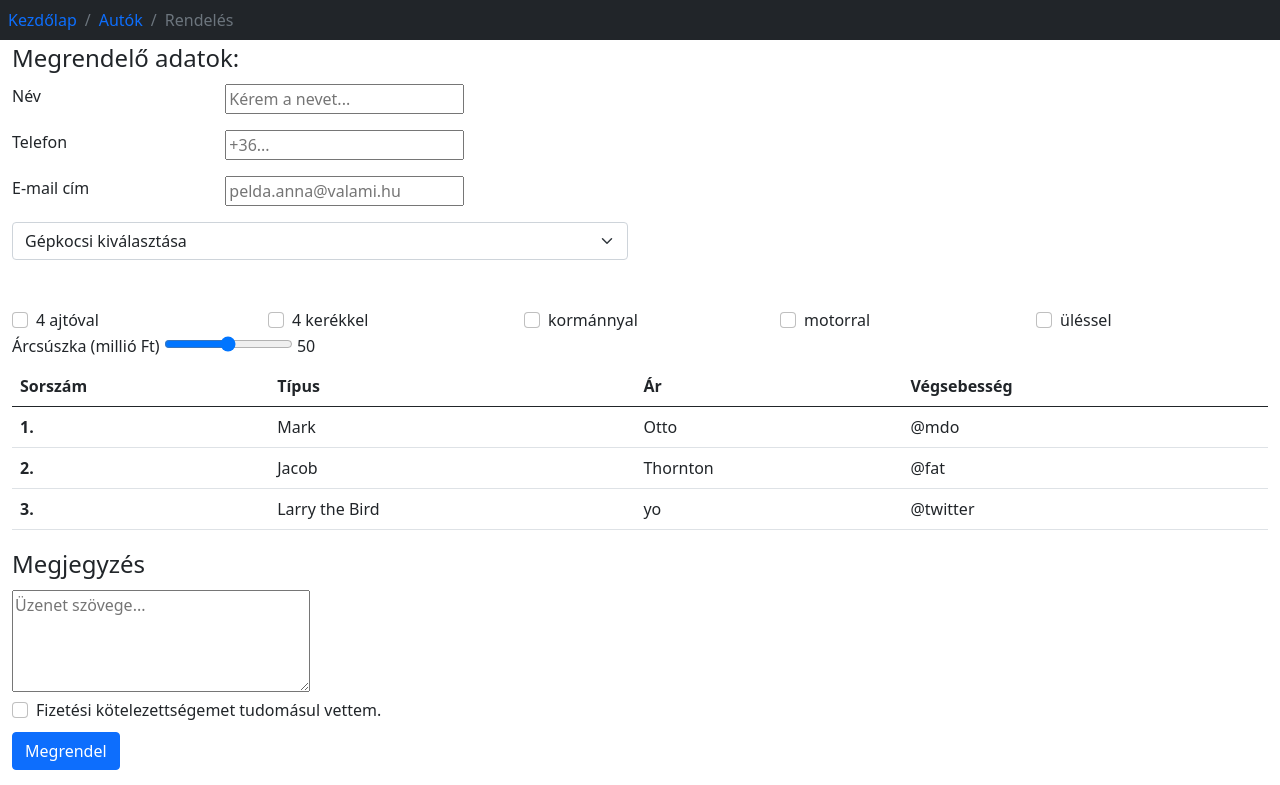
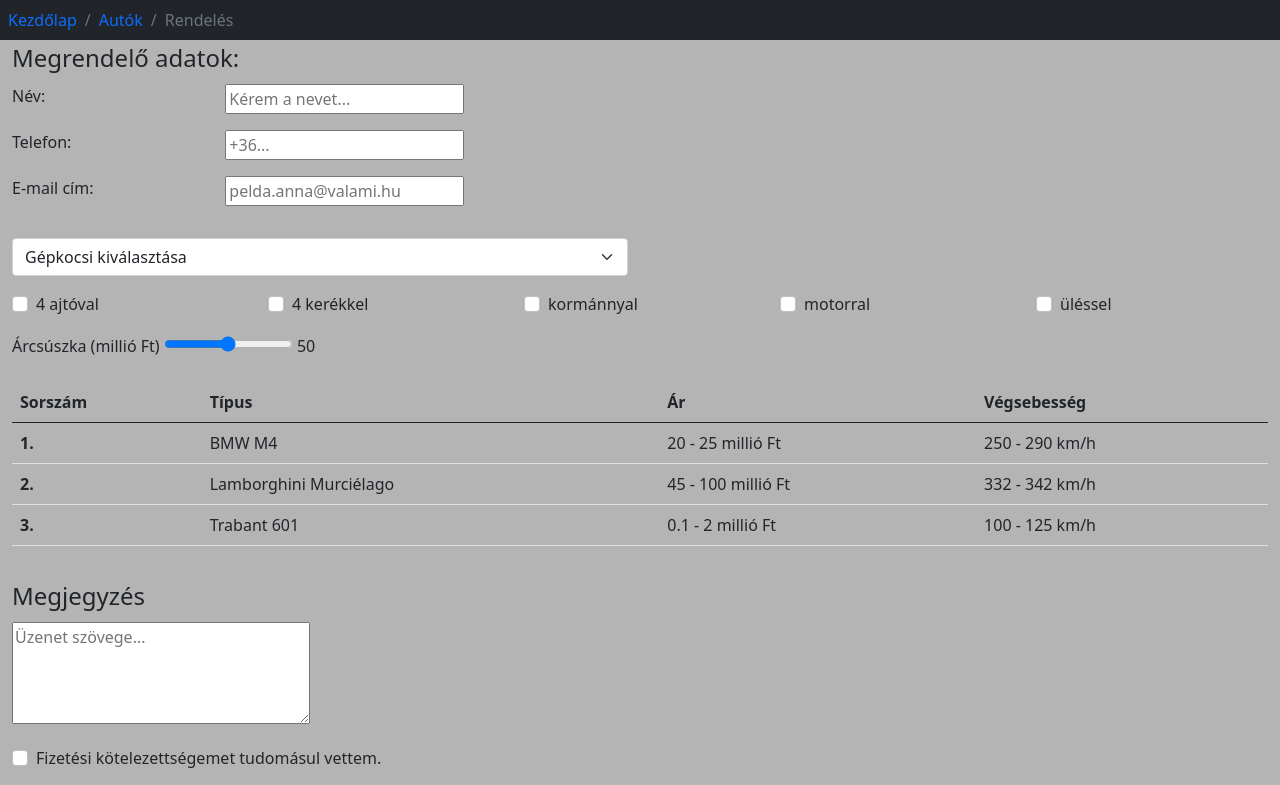
Before and after one commit to PatocskaiErik/Sitebuilding, a plain HTML site: page page2.html in a window 1280 px wide. Shown: the top 785 px of the page. Drawn offline with nearby package versions, Linux system fonts and the light colour scheme.

Commit message:
finished page2

```diff
--- a/page2.css
+++ b/page2.css
@@ -1,7 +1,7 @@
 @import url('https://cdn.jsdelivr.net/npm/bootstrap-icons@1.5.0/font/bootstrap-icons.css');
 
 body {
-  background-color: white;
+  background-color:rgba(1, 1, 1, 0.295);
 }
 
 .blockquote {
--- a/page2.html
+++ b/page2.html
@@ -33,7 +33,7 @@
             <div class="row">
               <div class="col-sm-2">
                 <p>
-                  <label for="name" class="label-1">Név</label>
+                  <label for="name" class="label-1">Név:</label>
                 </p>
               </div>
               <div class="col-sm-10">
@@ -45,7 +45,7 @@
             <div class="row">
               <div class="col-sm-2">
                 <p>
-                  <label for="email" class="label-1">Telefon</label>
+                  <label for="email" class="label-1">Telefon:</label>
                 </p>
               </div>
               <div class="col-sm-10">
@@ -57,10 +57,10 @@
             <div class="row">
               <div class="col-sm-2">
                 <p>
-                  <label for="url" class="label-1">E-mail cím</label>
+                  <label for="url" class="label-1">E-mail cím:</label>
                 </p>
               </div>
-              <div class="col-sm-10">
+              <div class="col-sm-10 mb-3">
                 <p>
                   <input type="url" name="url" placeholder="pelda.anna@valami.hu">
                 </p>
@@ -70,12 +70,12 @@
         </div>
       </div>
       <div class="row">
-        <div class="col-sm-6 mb-5">
+        <div class="col-sm-6 mb-3">
           <select class="form-select" aria-label="Default select example">
             <option selected>Gépkocsi kiválasztása</option>
-            <option value="1">Lamborghini</option>
-            <option value="2">Koenigsegg</option>
-            <option value="3">Mclaren</option>
+            <option value="1">BMW</option>
+            <option value="2">Lamborghini</option>
+            <option value="3">Trabant</option>
           </select>
         </div>
       </div>
@@ -122,14 +122,14 @@
         </div>
       </div>
       <div class="row">
-        <div class="col">
+        <div class="col mt-3 mb-3">
           <label for="customRange2" class="form-label">Árcsúszka (millió Ft)</label>
           <input type="range" value="50" min="0" max="100" oninput="this.nextElementSibling.value = this.value" />
           <output>50</output>
         </div>
       </div>
       <div class="row">
-        <div class="col">
+        <div class="col mb-3">
           <table class="table table-hover">
             <thead>
               <tr>
@@ -142,21 +142,21 @@
             <tbody>
               <tr>
                 <th scope="row">1.</th>
-                <td>Mark</td>
-                <td>Otto</td>
-                <td>@mdo</td>
+                <td>BMW M4</td>
+                <td>20 - 25 millió Ft</td>
+                <td>250 - 290 km/h</td>
               </tr>
               <tr>
                 <th scope="row">2.</th>
-                <td>Jacob</td>
-                <td>Thornton</td>
-                <td>@fat</td>
+                <td>Lamborghini Murciélago</td>
+                <td>45 - 100 millió Ft</td>
+                <td>332 - 342 km/h</td>
               </tr>
               <tr>
                 <th scope="row">3.</th>
-                <td>Larry the Bird</td>
-                <td>yo</td>
-                <td>@twitter</td>
+                <td>Trabant 601</td>
+                <td>0.1 - 2 millió Ft</td>
+                <td>100 - 125 km/h</td>
               </tr>
             </tbody>
           </table>
@@ -167,7 +167,7 @@
           <fieldset>
             <legend>Megjegyzés</legend>
             <div class="row">
-              <div class="col">
+              <div class="col mb-3">
                 <textarea name="szoveg" rows="4" cols="30" placeholder="Üzenet szövege..." required></textarea>
               </div>
             </div>
@@ -175,7 +175,7 @@
         </div>
       </div>
       <div class="row">
-        <div class="col">
+        <div class="col mb-2">
           <div class="form-check">
             <input class="form-check-input" type="checkbox" value="" id="flexCheckIndeterminate">
             <label class="form-check-label" for="flexCheckIndeterminate">
```
